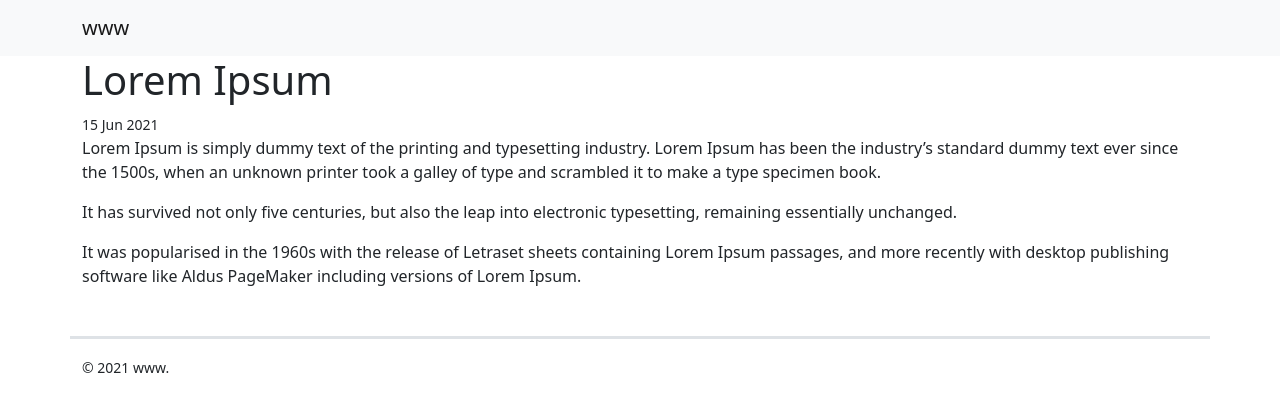
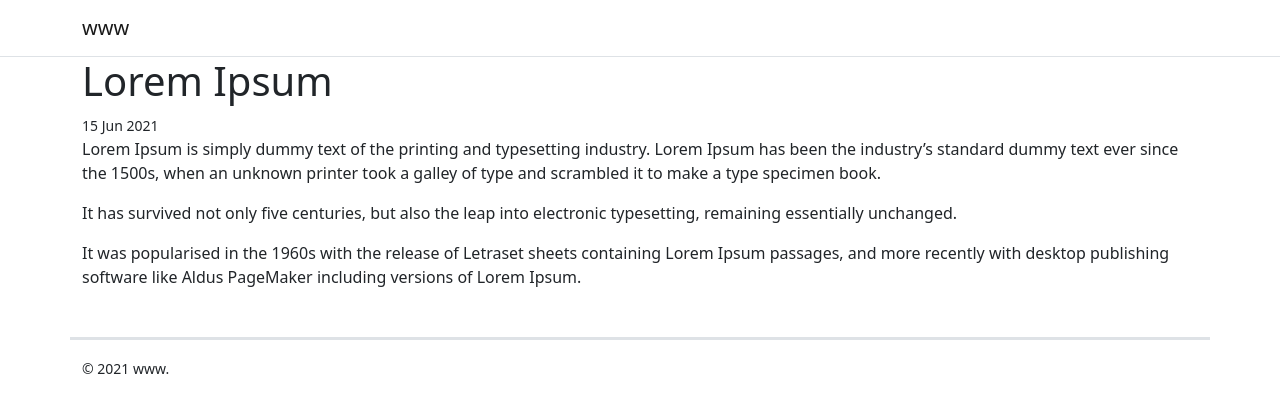
Before and after one commit to tikorofm/www, a Jekyll site: the page built from _posts/2021-06-15-lorem-ipsum.md, in a window 1280 px wide. Shown: the top 413 px of the page. Built offline with Jekyll 4.4.1, drawn with Linux system fonts in a browser that asks for light colours.

Commit message:
Update default.html

```diff
--- a/_layouts/default.html
+++ b/_layouts/default.html
@@ -16,7 +16,7 @@
   </head>
   <body>
     <header>
-      <nav class="navbar navbar-light bg-light">
+      <nav class="navbar navbar-light border-bottom">
         <div class="container">
           <a href="{{ site.baseurl }}" class="navbar-brand">{{ site.title }}</a>
         </div>
```
